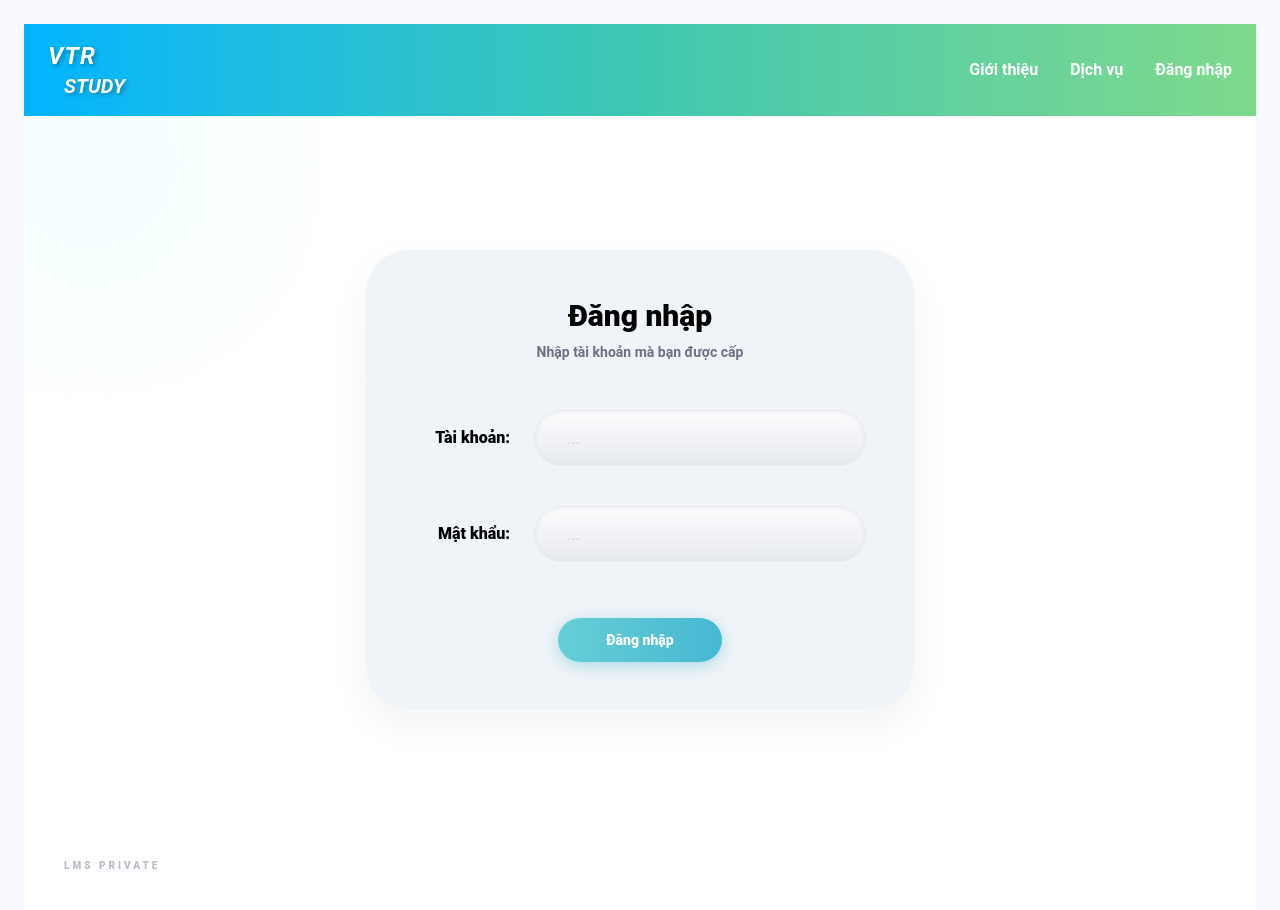
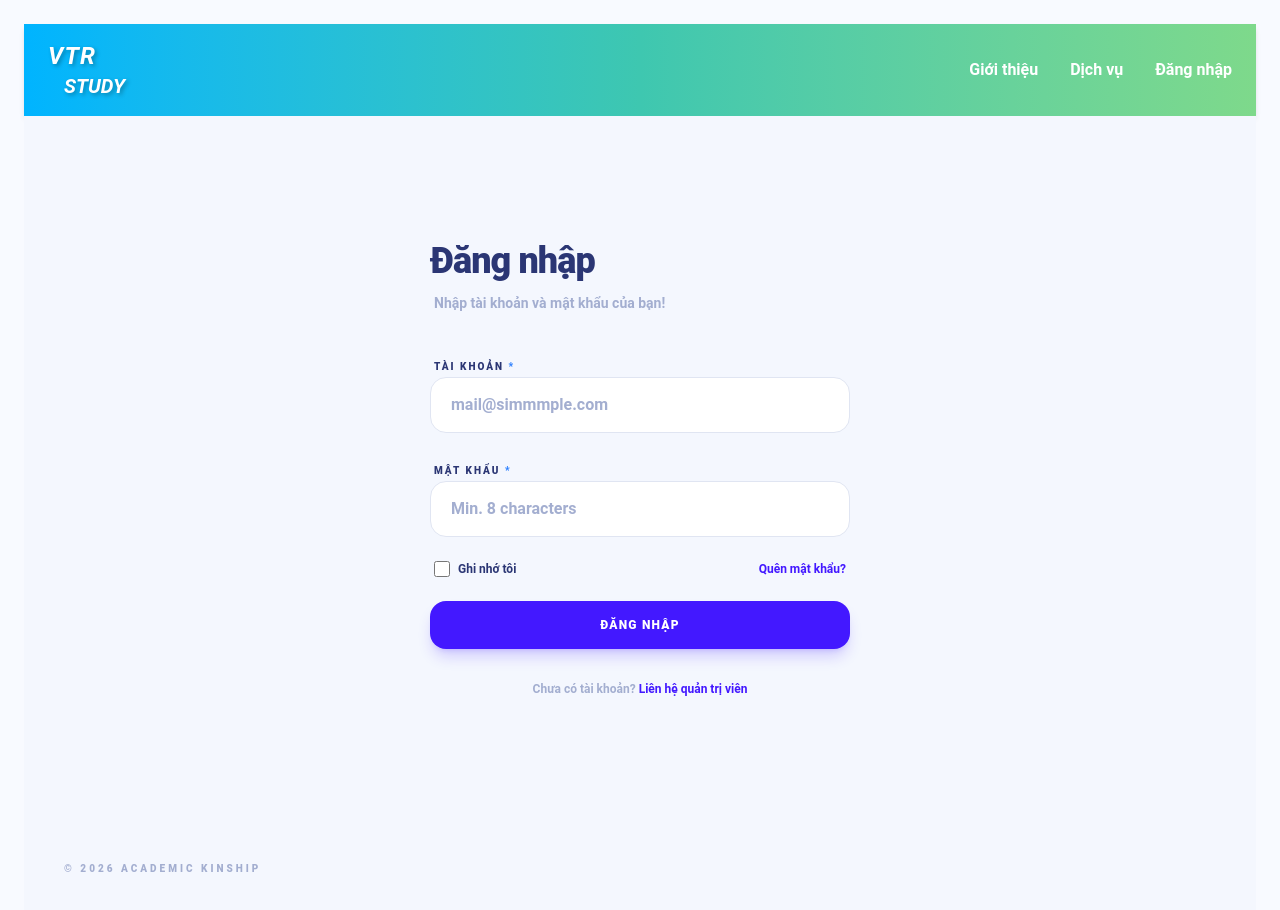
Before and after one commit to anytitleyouthink/lms-hkt, a Next.js app in the folder client/: page /auth/login in a window 1280 px wide. Shown: the top 910 px of the page. Built offline with nearby package versions, Linux system fonts and the light colour scheme.

Commit message:
update them mot dong thu

```diff
--- /dev/null
+++ b/client/components/ui/LoginInput.tsx
@@ -0,0 +1,17 @@
+import React from "react";
+
+interface LoginInputProps extends React.InputHTMLAttributes<HTMLInputElement> {
+    label: string;
+}
+
+export const LoginInput = ({ label, ...props }: LoginInputProps) => (
+    <div className="space-y-2">
+        <label className="text-[10px] font-black text-[#2b3674] uppercase tracking-[0.2em] ml-1">
+            {label} <span className="text-blue-500">*</span>
+        </label>
+        <input
+            {...props}
+            className="w-full h-14 px-5 rounded-2xl bg-white border border-[#e0e5f2] text-[#2b3674] font-bold placeholder:text-[#a3aed0] focus:outline-none focus:border-[#4318ff] transition-all"
+        />
+    </div>
+);
--- /dev/null
+++ b/client/components/ui/profile/GuardianSelector.tsx
@@ -0,0 +1,28 @@
+export const GuardianSelector = () => {
+    const guardians = [
+        { name: "Lumix (Light)", desc: "Radiates clarity and focus.", color: "bg-orange-100", img: "/pet1.png" },
+        { name: "Terra (Earth)", desc: "Grounds your progress.", color: "bg-green-100", active: true, img: "/pet2.png" },
+        { name: "Aero (Air)", desc: "Inspires swift movement.", color: "bg-blue-100", img: "/pet3.png" },
+    ];
+
+    return (
+        <div className="w-full lg:w-80 space-y-6">
+            <div className="bg-white p-6 rounded-[2rem] border border-slate-100 shadow-sm">
+                <h3 className="text-lg font-black text-[#2b3674] mb-1">Choose Your Guardian</h3>
+                <p className="text-xs text-slate-400 font-medium mb-6">Select your initial pet companion.</p>
+
+                <div className="space-y-4">
+                    {guardians.map((g) => (
+                        <div key={g.name} className={`p-4 rounded-2xl border-2 transition-all cursor-pointer flex gap-4 ${g.active ? 'border-blue-500 bg-blue-50/30' : 'border-slate-50 hover:border-slate-200'}`}>
+                            <div className={`w-14 h-14 rounded-xl ${g.color} shrink-0`} />
+                            <div>
+                                <p className="text-sm font-black text-[#2b3674]">{g.name}</p>
+                                <p className="text-[10px] text-slate-500 font-medium leading-tight">{g.desc}</p>
+                            </div>
+                        </div>
+                    ))}
+                </div>
+            </div>
+        </div>
+    );
+};
--- /dev/null
+++ b/client/components/ui/profile/Sidebar.tsx
@@ -0,0 +1,33 @@
+import { User, BookOpen, PawPrint, Building2, Settings } from "lucide-react";
+
+export const Sidebar = () => {
+    const menuItems = [
+        { icon: <User size={18} />, label: "Profile", active: true },
+        { icon: <BookOpen size={18} />, label: "Learning Path" },
+        { icon: <PawPrint size={18} />, label: "My Pet" },
+        { icon: <Building2 size={18} />, label: "Department" },
+        { icon: <Settings size={18} />, label: "Settings" },
+    ];
+
+    return (
+        <aside className="w-64 bg-slate-50 h-screen p-6 border-r border-slate-200 hidden md:block">
+            <div className="flex items-center gap-3 mb-10 p-2">
+                <div className="w-10 h-10 bg-blue-500 rounded-lg flex items-center justify-center text-white">
+                    <User />
+                </div>
+                <div>
+                    <p className="text-[10px] text-slate-400 font-bold uppercase">Welcome back</p>
+                    <p className="text-xs font-black text-slate-700">Complete your profile</p>
+                </div>
+            </div>
+
+            <nav className="space-y-2">
+                {menuItems.map((item) => (
+                    <button key={item.label} className={`w-full flex items-center gap-3 px-4 py-3 rounded-xl text-sm font-bold transition-all ${item.active ? 'bg-blue-100 text-blue-600 shadow-sm' : 'text-slate-500 hover:bg-slate-100'}`}>
+                        {item.icon} {item.label}
+                    </button>
+                ))}
+            </nav>
+        </aside>
+    );
+};
--- a/client/src/app/auth/login/page.tsx
+++ b/client/src/app/auth/login/page.tsx
@@ -1,74 +1,64 @@
+"use client";
+
 import React from "react";
-import Link from "next/link";
-import { ArrowRight } from "lucide-react";
+import { LoginInput } from "@/components/ui/LoginInput";
 
 export default function LoginPage() {
+  const handleLogin = (e: React.FormEvent) => {
+    e.preventDefault();
+    // Xử lý logic đăng nhập ở đây
+  };
+
   return (
-    <div className="min-h-screen bg-white font-sans flex flex-col relative overflow-hidden">
+    <div className="min-h-screen bg-[#f4f7fe] font-sans flex flex-col">
 
-      {/* 1. Header/Navbar thu nhỏ cho trang Login */}
-      <header className="w-full p-4 flex justify-center z-10">
-      </header>
-
-      {/* 2. Form Đăng nhập chính */}
-      <main className="flex-1 flex items-center justify-center p-6 z-10">
-        <div className="w-full max-w-[550px] bg-[#f0f4f8] rounded-[45px] p-12 shadow-[0_15px_40px_rgba(0,0,0,0.05)] border border-white/60">
-
-          {/* Tiêu đề Form */}
-          <div className="text-center mb-12">
-            <h1 className="text-3xl font-black text-black mb-2">Đăng nhập</h1>
-            <p className="text-gray-500 font-semibold text-sm">Nhập tài khoản mà bạn được cấp</p>
+      <main className="flex-1 flex flex-col items-center justify-center p-6">
+        <div className="w-full max-w-[420px]">
+          {/* Title Section */}
+          <div className="mb-10">
+            <h1 className="text-4xl font-black text-[#2b3674] tracking-tight mb-3">Đăng nhập</h1>
+            <p className="text-[#a3aed0] font-bold text-sm ml-1">Nhập tài khoản và mật khẩu của bạn!</p>
           </div>
 
-          {/* Khu vực nhập liệu */}
-          <div className="space-y-10">
-            {/* Trường Tài khoản */}
-            <div className="flex items-center gap-6">
-              <label className="w-24 text-[16px] font-black text-black text-right whitespace-nowrap">
-                Tài khoản:
-              </label>
-              <div className="flex-1">
-                <input
-                  type="text"
-                  className="w-full h-14 px-8 rounded-full bg-gradient-to-b from-[#fdfdfe] to-[#e6e9ee] border border-gray-200 text-black shadow-inner focus:outline-none focus:ring-2 focus:ring-[#00b4db]/30 transition-all placeholder-gray-300"
-                  placeholder="..."
-                />
+          {/* Form Section */}
+          <form onSubmit={handleLogin} className="space-y-6">
+            <LoginInput
+              label="Tài khoản"
+              placeholder="mail@simmmple.com"
+              type="text"
+            />
+
+            <LoginInput
+              label="Mật khẩu"
+              placeholder="Min. 8 characters"
+              type="password"
+            />
+
+            <div className="flex items-center justify-between px-1">
+              <div className="flex items-center gap-2">
+                <input type="checkbox" id="remember" className="w-4 h-4 rounded border-[#e0e5f2] accent-[#4318ff]" />
+                <label htmlFor="remember" className="text-xs font-bold text-[#2b3674] cursor-pointer">Ghi nhớ tôi</label>
               </div>
+              <a href="#" className="text-xs font-bold text-[#4318ff] hover:underline">Quên mật khẩu?</a>
             </div>
 
-            {/* Trường Mật khẩu */}
-            <div className="flex items-center gap-6">
-              <label className="w-24 text-[16px] font-black text-black text-right whitespace-nowrap">
-                Mật khẩu:
-              </label>
-              <div className="flex-1">
-                <input
-                  type="password"
-                  className="w-full h-14 px-8 rounded-full bg-gradient-to-b from-[#fdfdfe] to-[#e6e9ee] border border-gray-200 text-black shadow-inner focus:outline-none focus:ring-2 focus:ring-[#00b4db]/30 transition-all placeholder-gray-300"
-                  placeholder="..."
-                />
-              </div>
-            </div>
+            <button
+              type="submit"
+              className="w-full py-4 rounded-2xl bg-[#4318ff] text-white font-black text-xs uppercase tracking-widest shadow-lg shadow-[#4318ff]/20 hover:bg-[#3311cc] transition-all active:scale-[0.98]"
+            >
+              Đăng nhập
+            </button>
+          </form>
 
-            {/* Nút Đăng nhập */}
-            <div className="flex justify-center pt-4">
-              <button className="px-12 py-3 rounded-full bg-gradient-to-r from-[#66ced6] to-[#46b8d2] text-white font-black text-sm shadow-[0_4px_15px_rgba(70,184,210,0.4)] hover:shadow-[0_6px_20px_rgba(70,184,210,0.6)] hover:scale-105 transition-all active:scale-95">
-                Đăng nhập
-              </button>
-            </div>
-          </div>
+          <p className="mt-8 text-center text-xs font-bold text-[#a3aed0]">
+            Chưa có tài khoản? <a href="#" className="text-[#4318ff] hover:underline">Liên hệ quản trị viên</a>
+          </p>
         </div>
       </main>
 
-      {/* 3. Footer LMS PRIVATE */}
-      <footer className="p-10 z-10">
-        <span className="text-[10px] font-black text-gray-400 tracking-[0.3em] uppercase opacity-70">
-          LMS PRIVATE
-        </span>
+      <footer className="p-10 text-[10px] font-black text-[#a3aed0] tracking-[0.3em] uppercase">
+        © 2026 ACADEMIC KINSHIP
       </footer>
-
-      {/* Background Decor (Lớp trang trí mờ phía sau nếu cần) */}
-      <div className="absolute top-[-10%] left-[-5%] w-64 h-64 bg-cyan-50 rounded-full blur-[100px] -z-0"></div>
     </div>
   );
 }
--- a/client/src/app/page.tsx
+++ b/client/src/app/page.tsx
@@ -24,7 +24,7 @@ export default function HomePage() {
         </p>
         {/* Rainbow Button */}
         <div className="flex justify-center mb-10">
-          <Link href="/main" className="relative p-[2px] rounded-full overflow-hidden group transition-transform active:scale-95 duration-200">
+          <Link href="/auth/login" className="relative p-[2px] rounded-full overflow-hidden group transition-transform active:scale-95 duration-200">
             <button className="relative p-[2px] rounded-full overflow-hidden group transition-transform active:scale-95 duration-200">
 
               {/* Hiệu ứng viền xoay */}
--- /dev/null
+++ b/client/src/app/profile/complete/layout.tsx
@@ -0,0 +1,10 @@
+export default function ProfileLayout({ children }: { children: React.ReactNode }) {
+    return (
+        // Đổi nền thành màu xanh rất nhạt để làm nổi bật các khối trắng
+        <div className="min-h-screen bg-[#f8faff]">
+            <main className="w-full py-8 md:py-16 px-4">
+                {children}
+            </main>
+        </div>
+    );
+}
```
Also changed, not shown: client/src/app/profile/complete/page.tsx (added, +59 -0 lines), client/components/ui/profile/ProfileForm.tsx (added).
